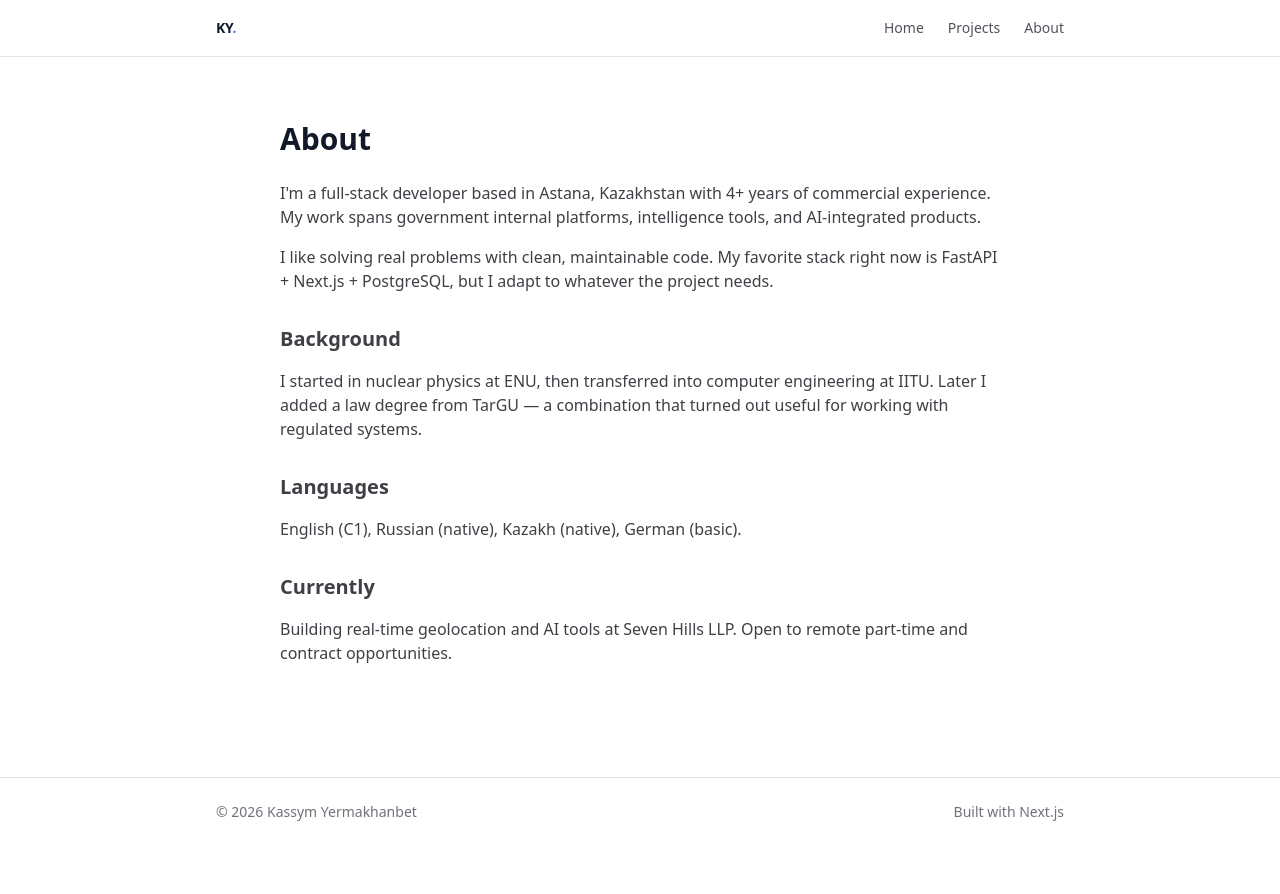
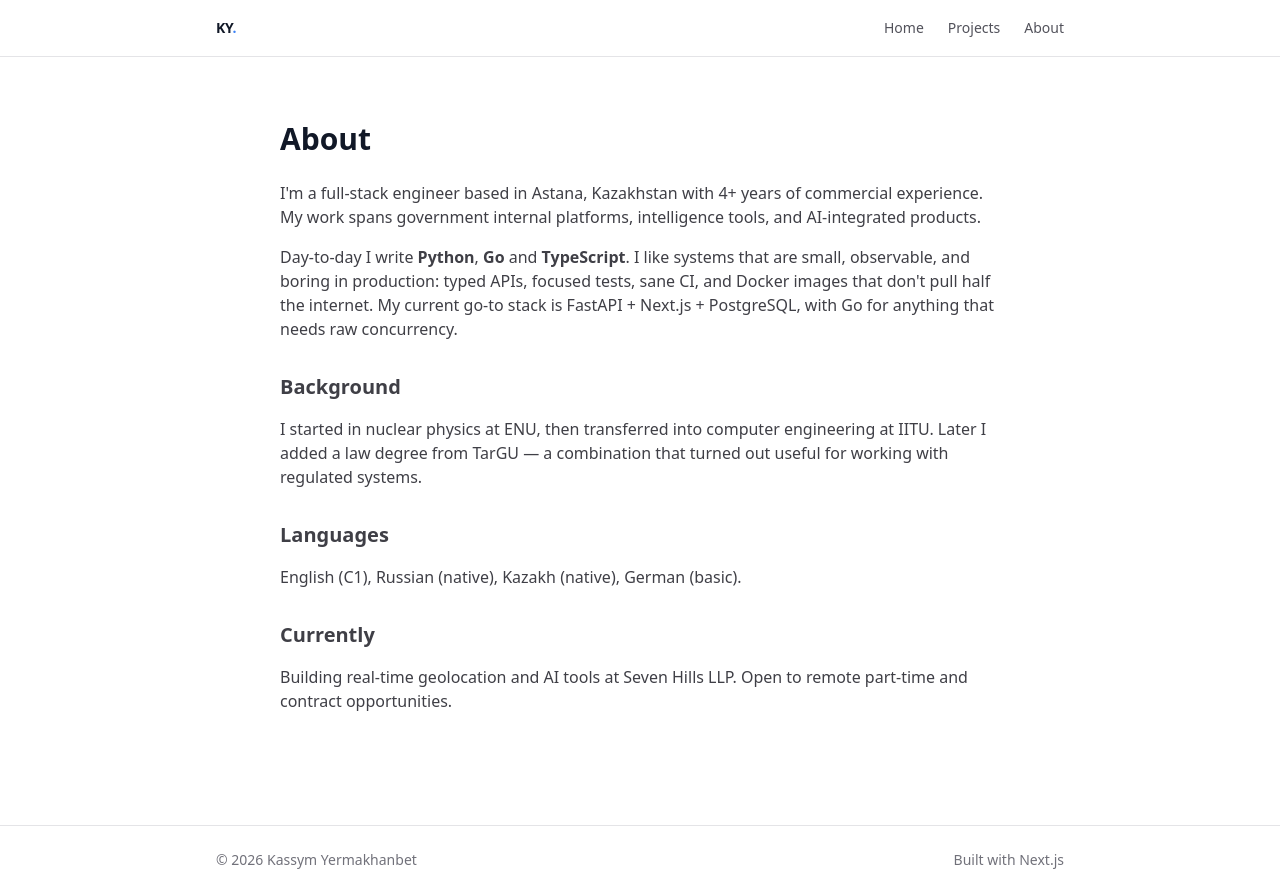
Before and after one commit to KassieIII/dev-portfolio, a Next.js app: page /about in a window 1280 px wide. Before the commit the page ends 846 px from the top, so only its background shows below. Built offline with nearby package versions, Linux system fonts and the light colour scheme.

Commit message:
docs(about): expand bio with day-to-day languages and engineering style

```diff
--- a/app/about/page.tsx
+++ b/app/about/page.tsx
@@ -9,15 +9,18 @@ export default function AboutPage() {
 
       <div className="prose dark:prose-invert max-w-none space-y-4 text-zinc-700 dark:text-zinc-300">
         <p>
-          I'm a full-stack developer based in Astana, Kazakhstan with 4+ years
+          I'm a full-stack engineer based in Astana, Kazakhstan with 4+ years
           of commercial experience. My work spans government internal platforms,
           intelligence tools, and AI-integrated products.
         </p>
 
         <p>
-          I like solving real problems with clean, maintainable code. My
-          favorite stack right now is FastAPI + Next.js + PostgreSQL, but I
-          adapt to whatever the project needs.
+          Day-to-day I write <strong>Python</strong>, <strong>Go</strong> and
+          <strong> TypeScript</strong>. I like systems that are small,
+          observable, and boring in production: typed APIs, focused tests,
+          sane CI, and Docker images that don&apos;t pull half the internet.
+          My current go-to stack is FastAPI + Next.js + PostgreSQL, with Go
+          for anything that needs raw concurrency.
         </p>
 
         <h2 className="text-xl font-semibold pt-4">Background</h2>
```
